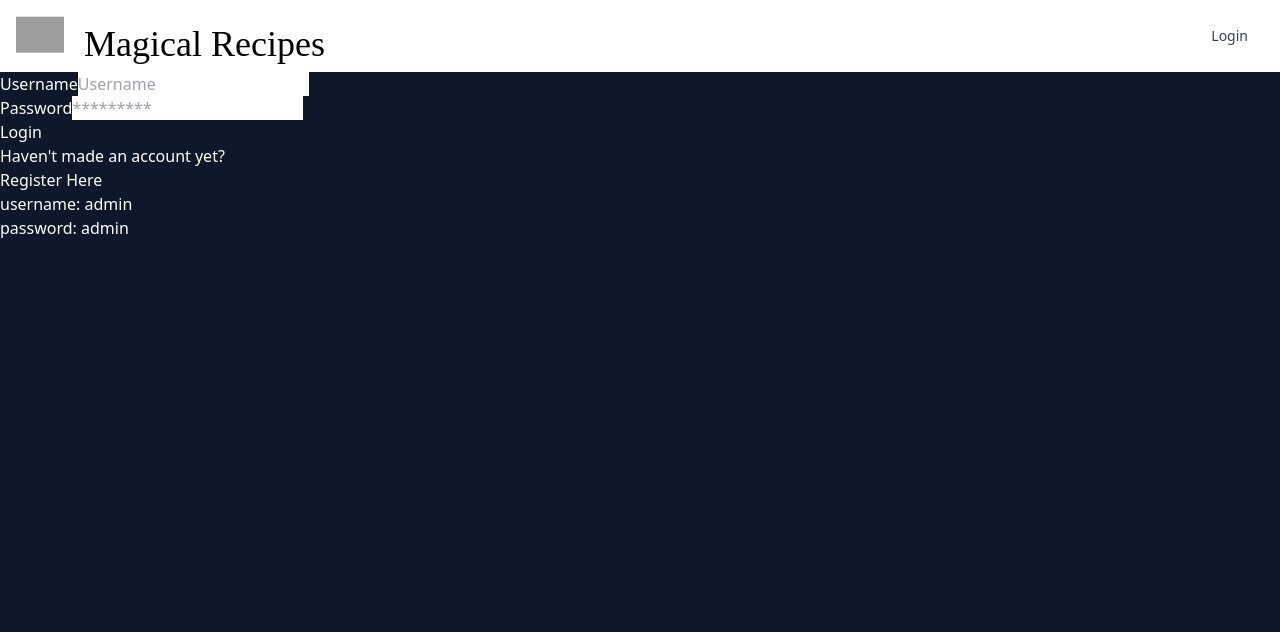
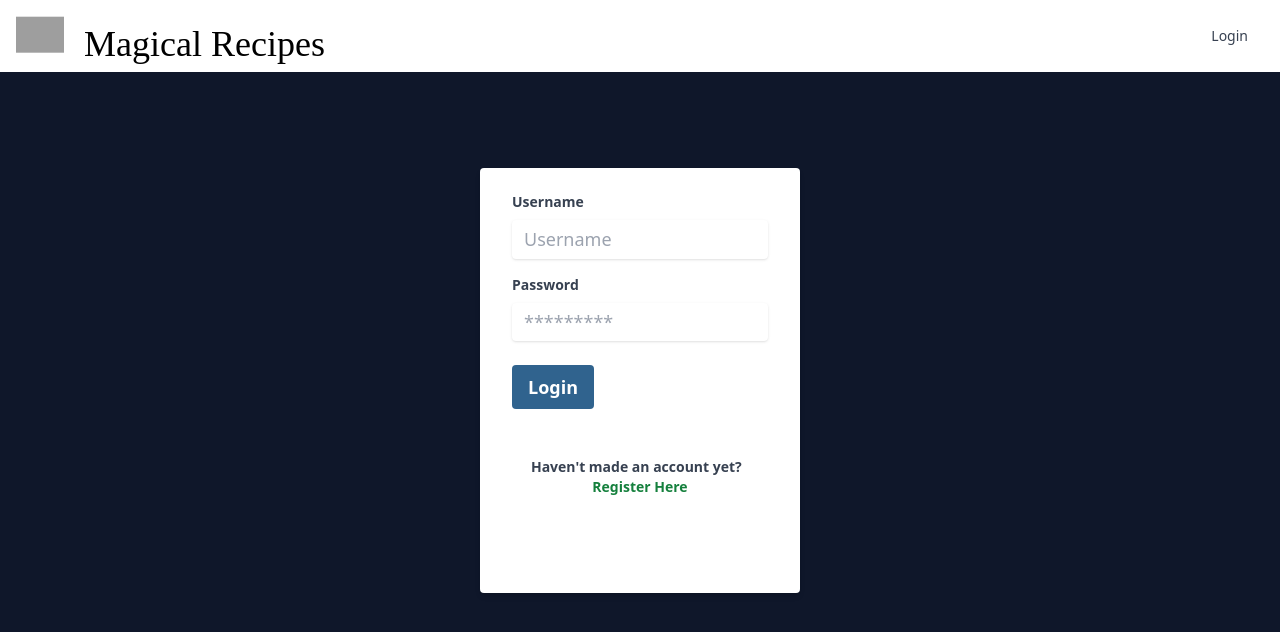
Before and after one commit to BrianDLara/Magical-Meals_Frontend, a React (Create React App) app: page /login in a window 1280 px wide. Shown: the top 632 px of the page. Built offline with nearby package versions, Linux system fonts and the light colour scheme; grey boxes are pictures that could not be loaded; the HTML template or start-up script is replaced by a standard one; a web font is replaced by a local one.

Commit message:
added css to login page

```diff
--- a/src/pages/Login.jsx
+++ b/src/pages/Login.jsx
@@ -19,33 +19,33 @@ const Login = ({ toggleAuthenticated, setUser }) => {
     navigate('/')
   }
   return (
-    <div className="login-container min-h-screen text-white">
-        <form onSubmit={handleSubmit} className="w-full max-w-sm">
+    <div className="text-lg w-full max-w-xs min-h-screen text-white container pt-24">
+        <form onSubmit={handleSubmit} className="bg-white shadow-md rounded px-8 pt-6 pb-8 mb-4">
 
           {/* Username Section */}
-          <section className="input-wrapper">
-            <label htmlFor="username">Username</label>
+          <section className="mb-4">
+            <label className='block text-gray-700 text-sm font-bold mb-2' htmlFor="username">Username</label>
             <input
               onChange={handleChange}
               name="username"
               type="username"
               placeholder="Username"
               value={formValues.username}
-              className="input text-black"
+              className="shadow appearance-none border rounded w-full py-2 px-3 text-gray-700 leading-tight focus:outline-none focus:shadow-outline"
               required
             />
           </section>
 
           {/* Password Section */}
-          <section className="input-wrapper">
-            <label htmlFor="password">Password</label>
+          <section className="mb-6">
+            <label className='block text-gray-700 text-sm font-bold mb-2' htmlFor="password">Password</label>
             <input
               onChange={handleChange}
               type="password"
               name="password"
               placeholder="*********"
               value={formValues.password}
-              className="input text-black"
+              className="shadow appearance-none border rounded w-full py-2 px-3 text-gray-700 leading-tight focus:outline-none focus:shadow-outline"
               required
             />
           </section>
@@ -53,16 +53,16 @@ const Login = ({ toggleAuthenticated, setUser }) => {
           {/* Login Button */}
           <button
             disabled={!formValues.username || !formValues.password}
-            className="form-button"
+            className="register-button hover:bg-blue-700 text-white font-bold py-2 px-4 rounded focus:outline-none focus:shadow-outline"
           >
             Login
           </button>
 
           {/* Register message & Link */}
-          <span id="register-container">
+          <span className='block text-gray-700 text-sm font-bold mb-2 mt-12 text-center'>
             <h3>Haven't made an account yet? &nbsp;</h3>
             <Link to="/register">
-              <h3>Register Here</h3>
+              <h3 className='text-green-700'>Register Here</h3>
             </Link>
           </span>
 
```
